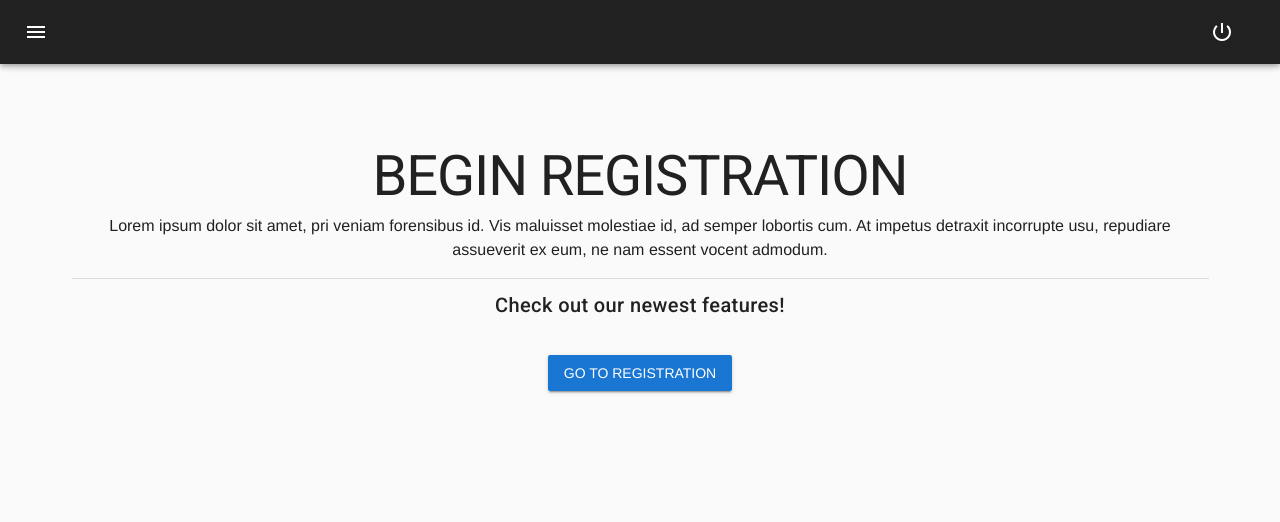
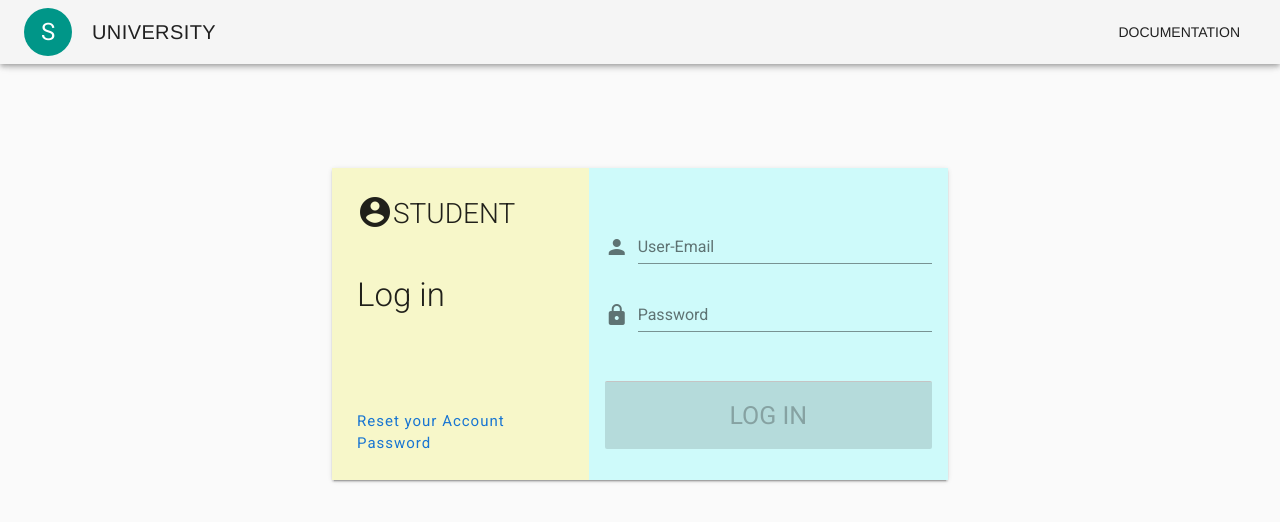
Before and after one commit to baibhabmondal/skylimRegister, a Vue app: page /#/ in a window 1280 px wide. Shown: the top 522 px of the page. Built offline with nearby package versions, Linux system fonts and the light colour scheme; what vue-form-wizard would draw is missing.

Commit message:
one step added

```diff
--- a/src/components/admission/login.vue
+++ b/src/components/admission/login.vue
@@ -0,0 +1,188 @@
+<template>
+    <v-app>
+        <div class="main">
+            <v-toolbar>
+                <v-avatar class="teal">
+                    <span class="white--text headline">S</span>
+                </v-avatar>
+                <v-toolbar-title>UNIVERSITY</v-toolbar-title>
+                <v-spacer></v-spacer>
+                <v-toolbar-items>
+                    <v-btn flat>Documentation</v-btn>
+                </v-toolbar-items>
+            </v-toolbar>
+            <v-container fluid fill-height class="outer_container">
+                <v-layout row wrap class="text-lg-center">
+                    <v-flex lg6 offset-lg3 xs12 sm12>
+
+                        <v-card>
+                            <v-layout row wrap>
+
+
+
+                                <v-flex lg5 xs12 sm5 style="background-color:#F7F7C9">
+                                    <!-- left-side -->
+
+                                    <div class="student_name text-xs-left">
+                                        <i class="material-icons">account_circle</i>
+                                        <span id="txt1">STUDENT</span>
+                                    </div>
+                                    <div class="login_area text-xs-left">
+                                        <span>Log in</span>
+                                    </div>
+                                    <div class="reset_password text-xs-left">
+                                        <a href="#"> Reset your Account Password</a>
+                                    </div>
+                                </v-flex>
+                                <v-flex lg7 xs12 sm7 style="background-color:#CEFAFA">
+                                    <!-- right side -->
+                                    <div>
+                                        <v-card-text class="scard">
+                                            <v-form v-model="validx" method="post" v-on:submit.prevent="getFormValues">
+
+                                                <div class="user_login text-xs-left">
+                                                    <v-text-field prepend-icon="person" name="login" label="User-Email" type="email" v-model="email" :rules="emailRules" class="useremail"></v-text-field>
+                                                    <v-text-field prepend-icon="lock" name="password" label="Password" id="password" type="password" v-model="password" :rules="passwordRules"></v-text-field>
+                                                </div>
+
+                                                <div class="login_button">
+                                                    <router-link to="/admission">
+                                                        <v-btn block class="button" type="submit" @click="submit" :disabled="!valid">Log in</v-btn>
+                                                    </router-link>
+                                                </div>
+
+                                            </v-form>
+
+                                        </v-card-text>
+
+
+                                    </div>
+
+                                </v-flex>
+                            </v-layout>
+                        </v-card>
+                    </v-flex>
+                </v-layout>
+            </v-container>
+        </div>
+    </v-app>
+</template>
+<script>
+    import axios from 'axios'
+    export default {
+        data() {
+            return {
+
+                email: '',
+                password: '',
+                validx: true,
+
+                emailRules: [v => !!v || '*User-Email is required',
+                (v) => /^\w+([\.-]?\w+)*@\w+([\.-]?\w+)*(\.\w{2,3})+$/.test(v) || 'User-Email must be valid'
+                ],
+                passwordRules: [v => !!v || '*Password is required'],
+
+
+
+            }
+        },
+        methods: {
+            submit() {
+
+                console.log('debug')
+            },
+            getFormValues(submitEvent) {
+                axios.post(`http://jsonplaceholder.typicode.com/posts`, {
+                    body: this.email,
+                    password: this.password
+                })
+                    .then(response => {
+                        console.log(response)
+                    })
+                    .catch(e => {
+                        this.emailRules.push(e),
+                            this.passwordRules.push(e)
+                    })
+
+            }
+
+        },
+        computed: {
+            valid: function () {
+                return this.email != '' && this.password != ''
+            }
+        }
+    }
+
+</script>
+<style scoped>
+    .outer_container {
+        margin-top: 80px;
+    }
+
+    .student_name {
+        font-family: Roboto;
+        font-size: 28px;
+        font-weight: 100;
+        padding: 25px;
+    }
+
+    .material-icons {
+        vertical-align: text-bottom;
+
+        font-size: 36px !important;
+    }
+
+    .login_area {
+        padding: 10px 25px 15px 25px;
+        font-family: Roboto;
+        font-size: 33px;
+        font-weight: 100;
+    }
+
+    .reset_password {
+        font-family: Roboto;
+        font-size: 15px;
+        font-weight: 400;
+        letter-spacing: 1px;
+        padding: 75px 25px 25px;
+    }
+
+    a {
+        text-decoration: none;
+    }
+
+    .user_login {
+        font-family: roboto;
+        font-weight: 400;
+        font-size: 15px;
+        margin-top: 35px;
+    }
+
+    .login_button {
+        margin-top: 30px;
+    }
+
+    .button {
+        width: 100%;
+        height: 68px;
+        border-top: 1px solid #C5C4C4;
+        font-size: 25px;
+        font-family: roboto;
+        font-weight: 400;
+        background: #D1F5F1;
+        color: #3A3636;
+    }
+
+    @media screen and (max-width: 480px) {
+        .outer_container {
+            margin-top: 40px;
+        }
+        .login_area {
+            padding: 5px 25px 15px 25px;
+        }
+        .reset_password {
+            padding: 10px 25px 25px;
+        }
+    }
+</style>
--- a/src/components/admission/steps/one.vue
+++ b/src/components/admission/steps/one.vue
@@ -5,6 +5,7 @@
       <div class="step"> <span>Step 2</span> </div>
       <div class="step"> <span> Step 3</span> </div>
       <div class="step"> <span>Step 4</span> </div>
+      <div class="step"> <span>Step 5</span> </div>
     </div>
     <form @submit.prevent="submit1">
       <h2 class="page-heading">STUDENT DETAILS</h2>
@@ -459,7 +460,7 @@
     cursor: default;
     margin: 0 3px;
     padding: 10px 10px 10px 30px;
-    min-width: 24.3%;
+    min-width: 19.3%;
     float: left;
     position: relative;
     background-color: #d9e3f7;
@@ -480,7 +481,7 @@
       cursor: default;
       margin: 0 3px;
       padding: 10px 10px 10px 30px;
-      min-width: 24.1%;
+      min-width: 18.8%;
       float: left;
       position: relative;
       background-color: #d9e3f7;
@@ -501,8 +502,8 @@
       color: #666;
       cursor: default;
       margin: 0 3px;
-      padding: 10px 10px 10px 30px;
-      min-width: 23.3%;
+      padding: 5px 5px 5px 13px;
+      min-width: 18.3%;
       float: left;
       position: relative;
       background-color: #d9e3f7;
--- a/src/router/index.js
+++ b/src/router/index.js
@@ -1,22 +1,35 @@
 import Vue from 'vue'
 import Router from 'vue-router'
-import Home from '@/components/Home'
+import login from '@/components/admission/login'
 const admissionInit = () => import('@/components/admission/index')
 
 Vue.use(Router)
+var validator = {
+  beforeEnter: (from, to, next) => {
+    var x = prompt("Pass:");
+    // if(isLoggedIn)(next();)else next('/login');
+    if (x == '123') next();
+    else next('/');
+  }
+}
 
 export default new Router({
   routes: [
     {
       path: '/',
-      name: 'Home',
-      component: Home
+      name: 'login',
+      component: login,
+      beforeEnter: (from, to, next) => {
+        // if(isLoggedIn)next('/admission');
+        // else next();
+        next();
+      },
     },
     {
-      path:'/admission',
-      name:'admissionInit',
-      component: admissionInit
-
+      path: '/admission',
+      name: 'admissionInit',
+      component: admissionInit,
+      ...validator,
     }
   ]
 })
```
